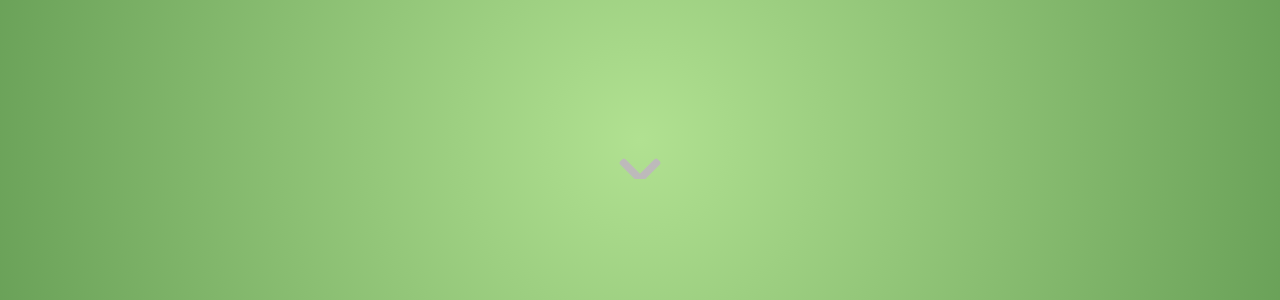
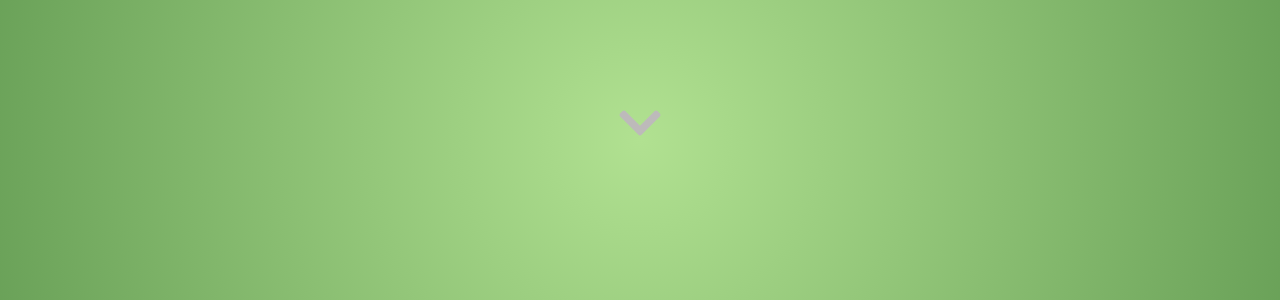
Before and after one commit to JoyZadan/Earthlings, a Flask app: page / in a window 1280 px wide. Shown: the part 699-999 px from the top of the page. Run offline with Flask 2, Linux system fonts and the light colour scheme; data that the repository does not hold is empty; some libraries are stand-ins or nearby versions.

Commit message:
fix typo

```diff
--- a/static/css/landing.css
+++ b/static/css/landing.css
@@ -240,7 +240,7 @@ nav {
   font-size: 3rem;
   margin: 0 auto !important;
   position: relative;
-  top: 18rem;
+  top: 15rem;
 
 }
 
--- a/templates/base.html
+++ b/templates/base.html
@@ -80,7 +80,7 @@
     <div class="collapse navbar-collapse"  id="navbarNav">
       <ul class="navbar-nav ">
        <li><a class="dropdown-item" href="{{ url_for('calendar')}}">Calendar</a></li>
-            <li><a class="dropdown-item" href="{{ url_for('blog')}}">Feed</a></li>
+            <li><a class="dropdown-item" href="{{ url_for('blog')}}">Blog</a></li>
             {% if session.user %}
             <li><a class="dropdown-item" href="{{ url_for('categories') }}">Categories</a></li>
             <li><a class="dropdown-item" href="{{ url_for('profile') }}">Profile</a></li>
```
